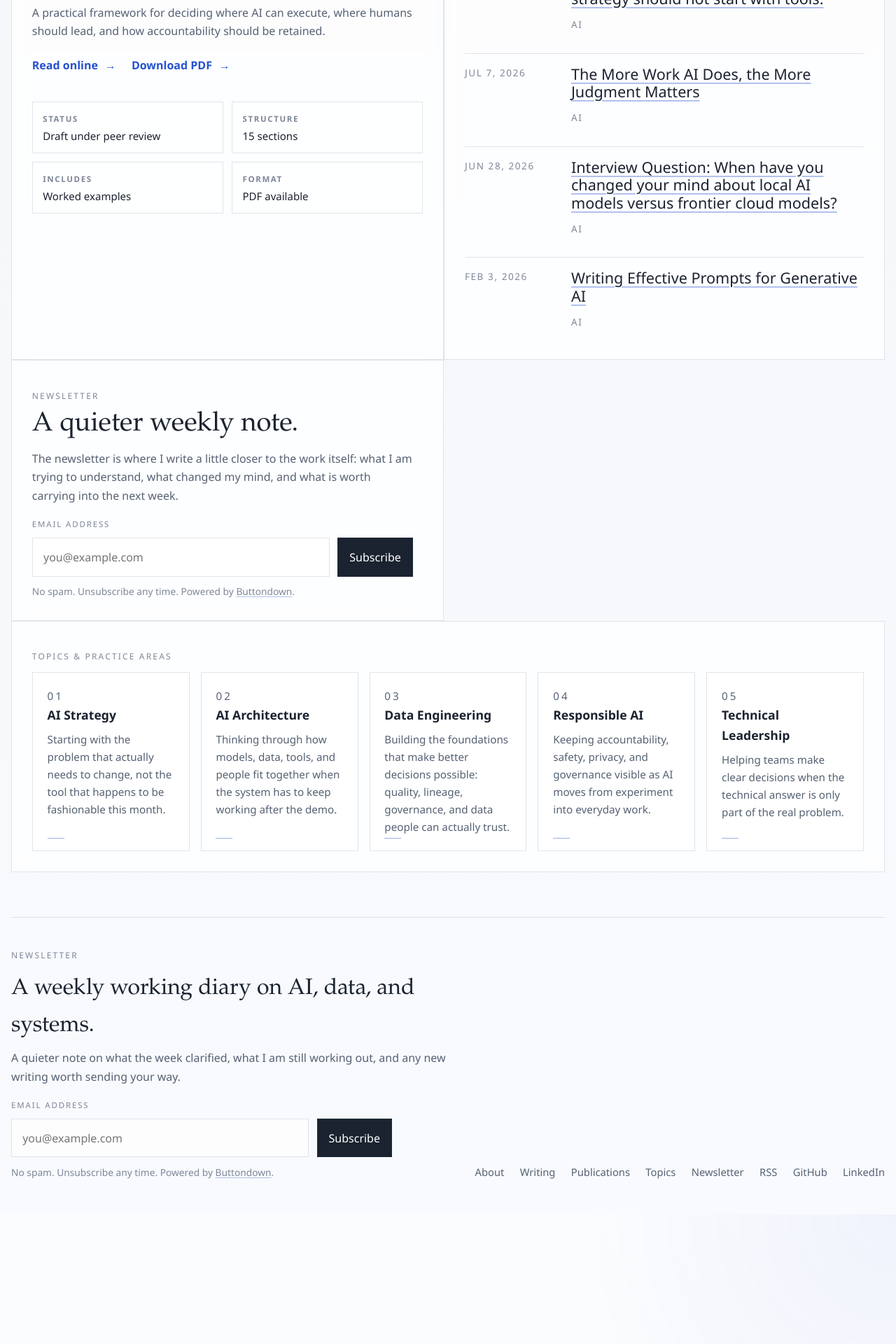
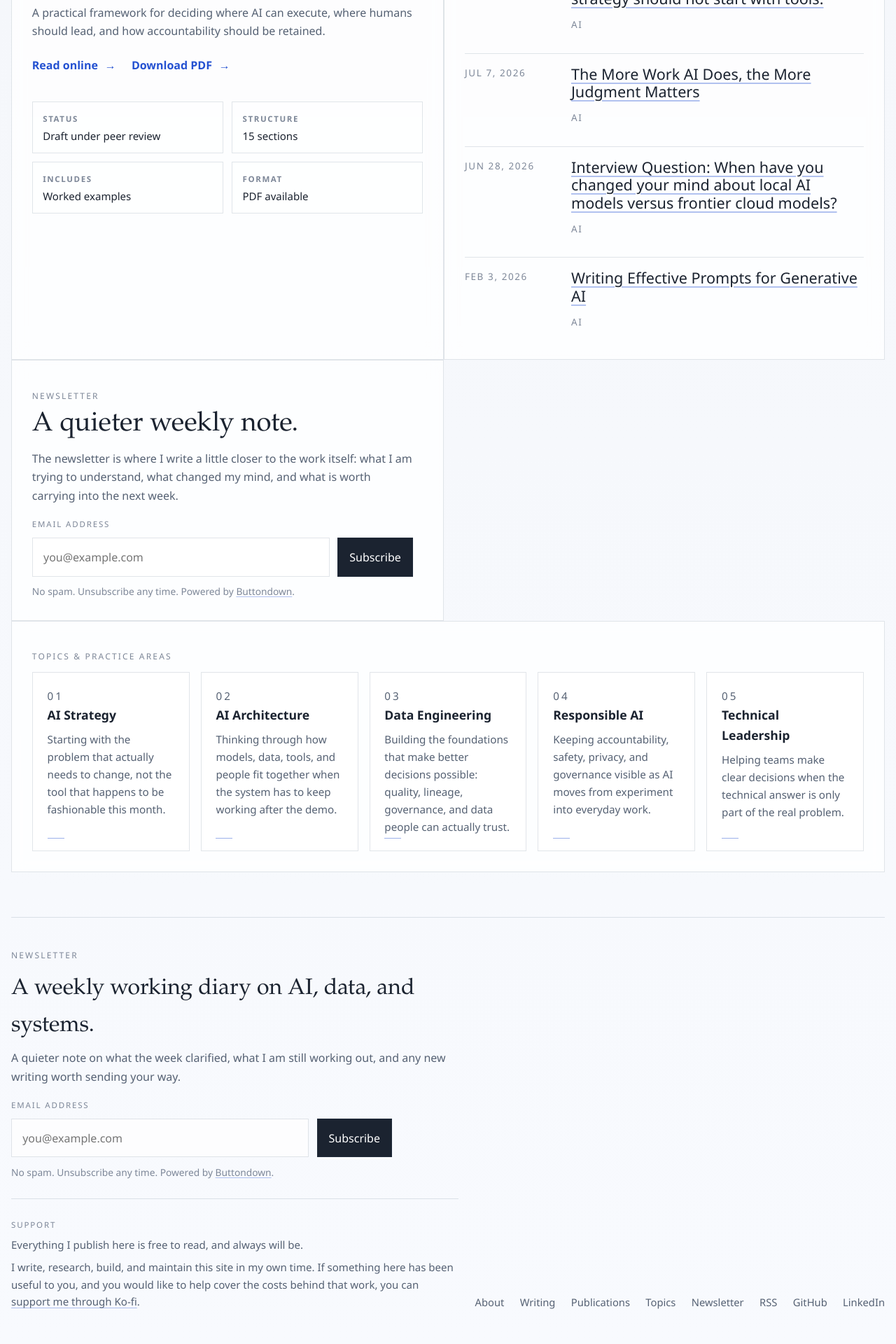
Before and after one commit to philbudden/blog, a Jekyll site: the page built from index.html, in a window 1280 px wide. Shown: the part 1416-3336 px from the top of the page at 70% size. Built offline with Jekyll 4.4.1, drawn with Linux system fonts in a browser that asks for light colours; before the commit the page ends 3151 px from its top, so only the background shows below that.

Commit message:
Add Ko-fi support note

```diff
--- a/_includes/site-footer.html
+++ b/_includes/site-footer.html
@@ -4,6 +4,7 @@
     <p class="site-footer__title">A weekly working diary on AI, data, and systems.</p>
     <p class="site-footer__summary">A quieter note on what the week clarified, what I am still working out, and any new writing worth sending your way.</p>
     {% include newsletter-form.html id="newsletter-footer-email" %}
+    {% include support-note.html %}
   </div>
   <div class="site-footer__links">
     <a href="{{ '/about/' | relative_url }}">About</a>
--- /dev/null
+++ b/_includes/support-note.html
@@ -0,0 +1,5 @@
+<section class="support-note" aria-labelledby="support-note-title">
+  <p class="support-note__eyebrow" id="support-note-title">Support</p>
+  <p>Everything I publish here is free to read, and always will be.</p>
+  <p>I write, research, build, and maintain this site in my own time. If something here has been useful to you, and you would like to help cover the costs behind that work, you can <a href="https://ko-fi.com/philipbudden" rel="me noopener">support me through Ko-fi</a>.</p>
+</section>
--- a/assets/css/site.css
+++ b/assets/css/site.css
@@ -238,6 +238,26 @@ input {
   margin: 0;
   color: var(--ink-faint);
   font-size: 0.86rem;
+}
+
+.support-note {
+  max-width: 42rem;
+  margin-top: 1.6rem;
+  padding-top: 1.2rem;
+  border-top: 1px solid var(--line);
+  color: var(--ink-soft);
+  font-size: 0.94rem;
+}
+
+.support-note p {
+  margin: 0.45rem 0 0;
+}
+
+.support-note__eyebrow {
+  color: var(--ink-faint);
+  text-transform: uppercase;
+  letter-spacing: 0.16em;
+  font-size: 0.72rem;
 }
 
 .site-search__help {
```
